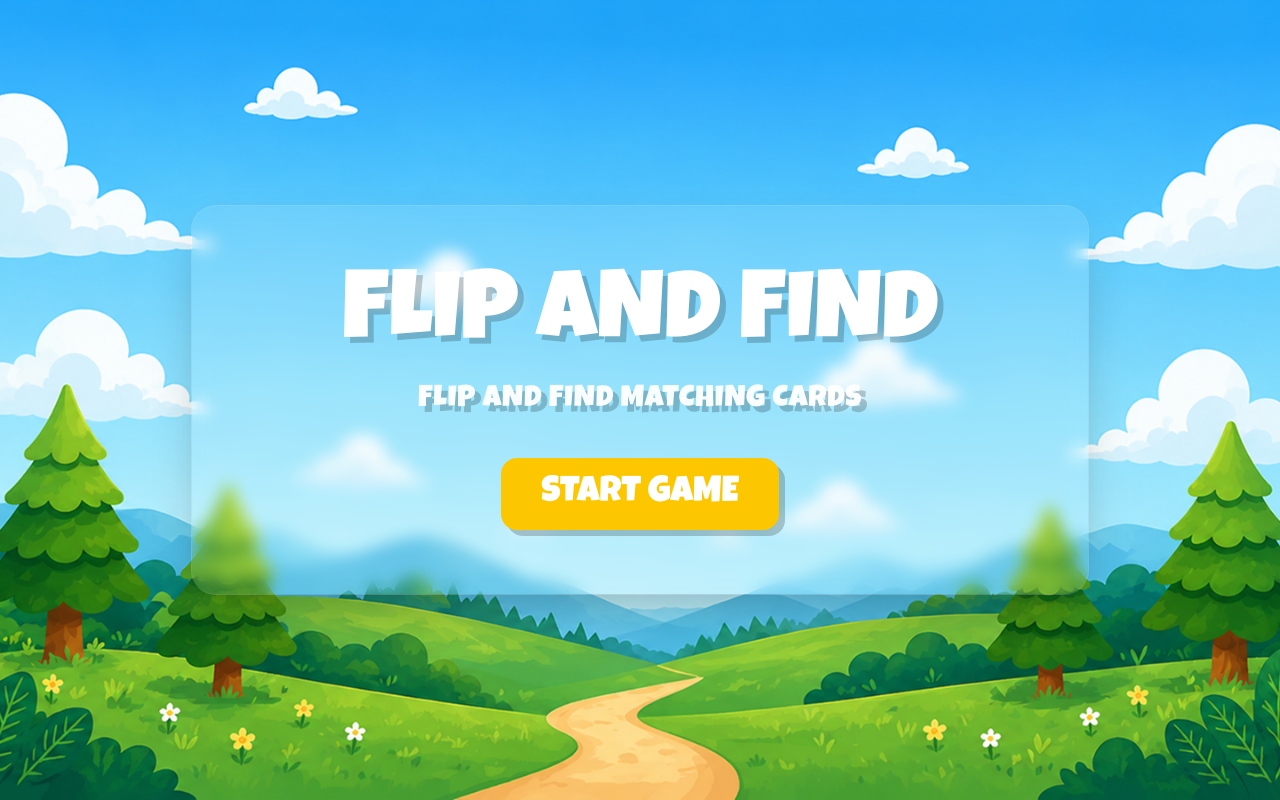
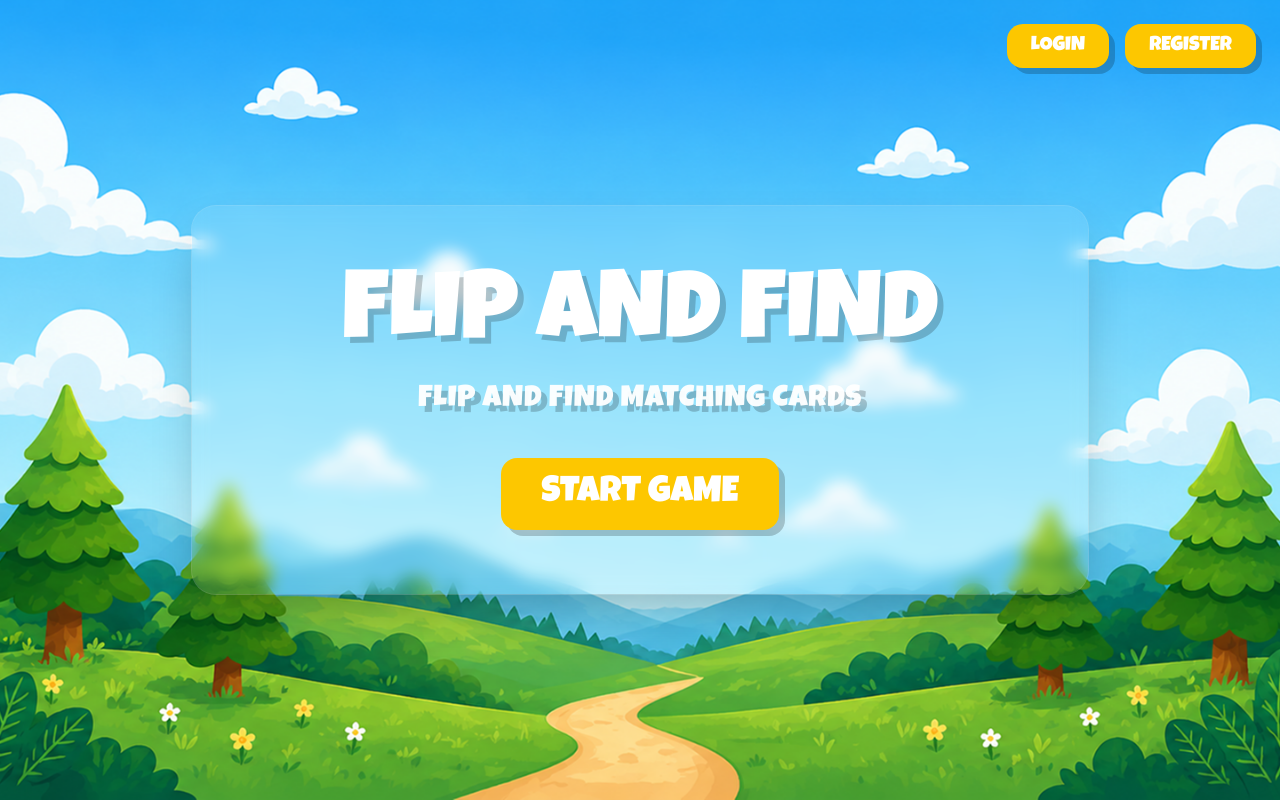
Before and after one commit to elab-development/klijentske-veb-tehnologije-i-skriptni-jezici-2025-26-2024-0407-veb-igrica-memorije, a React (Vite) app: page / in a window 1280 px wide. Built offline with nearby package versions, Linux system fonts and the light colour scheme.

Commit message:
Navbar component

```diff
--- /dev/null
+++ b/src/components/Navbar.tsx
@@ -0,0 +1,19 @@
+import { useNavigate } from "react-router-dom";
+import Button from "./Button";
+
+function Navbar() {
+  const navigate = useNavigate();
+
+  return (
+    <nav className="absolute inset-x-0 top-0 z-20 flex flex-wrap items-center justify-end gap-2 p-4 md:gap-4 md:p-6">
+      <Button variant="nav" onClick={() => navigate("/login")}>
+        Login
+      </Button>
+      <Button variant="nav" onClick={() => navigate("/register")}>
+        Register
+      </Button>
+    </nav>
+  );
+}
+
+export default Navbar;
--- a/src/pages/Home.tsx
+++ b/src/pages/Home.tsx
@@ -1,8 +1,11 @@
+import Navbar from "../components/Navbar";
 import Button from "../components/Button";
 
 function Home() {
   return (
     <div className="relative min-h-screen w-full overflow-hidden">
+      <Navbar />
+
       <main className="relative z-10 flex min-h-screen items-center justify-center px-4">
         <section className="flex w-full max-w-4xl flex-col items-center rounded-3xl bg-white/10 px-8 py-16 text-center shadow-2xl backdrop-blur-sm ring-1 ring-white/20">
           <h1 className="font-display text-6xl uppercase leading-none text-white md:text-8xl">
@@ -11,9 +14,11 @@ function Home() {
           <p className="mt-4 font-display text-xl uppercase tracking-wide text-white/95 md:text-3xl">
             Flip and find matching cards
           </p>
+
           <Button variant="primary" className="mt-10">
             Start Game
           </Button>
+
         </section>
       </main>
     </div>
```
